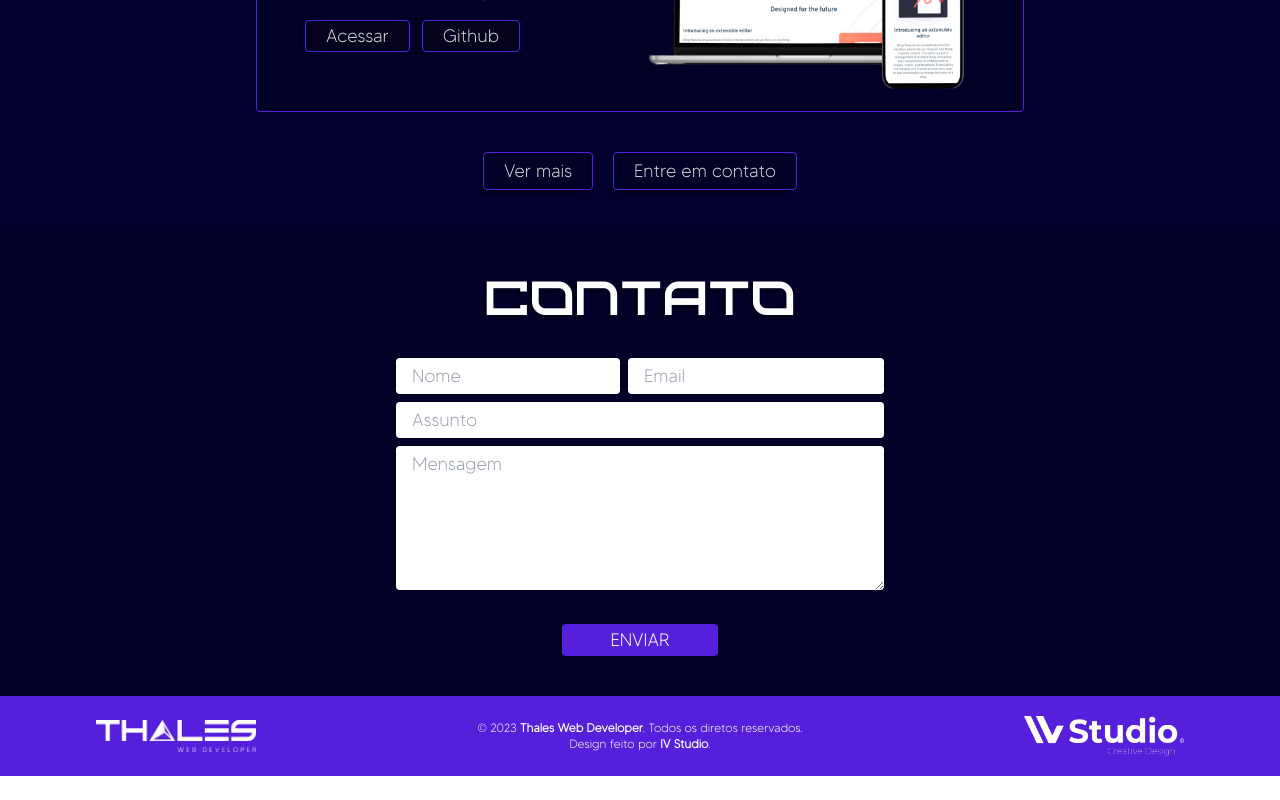
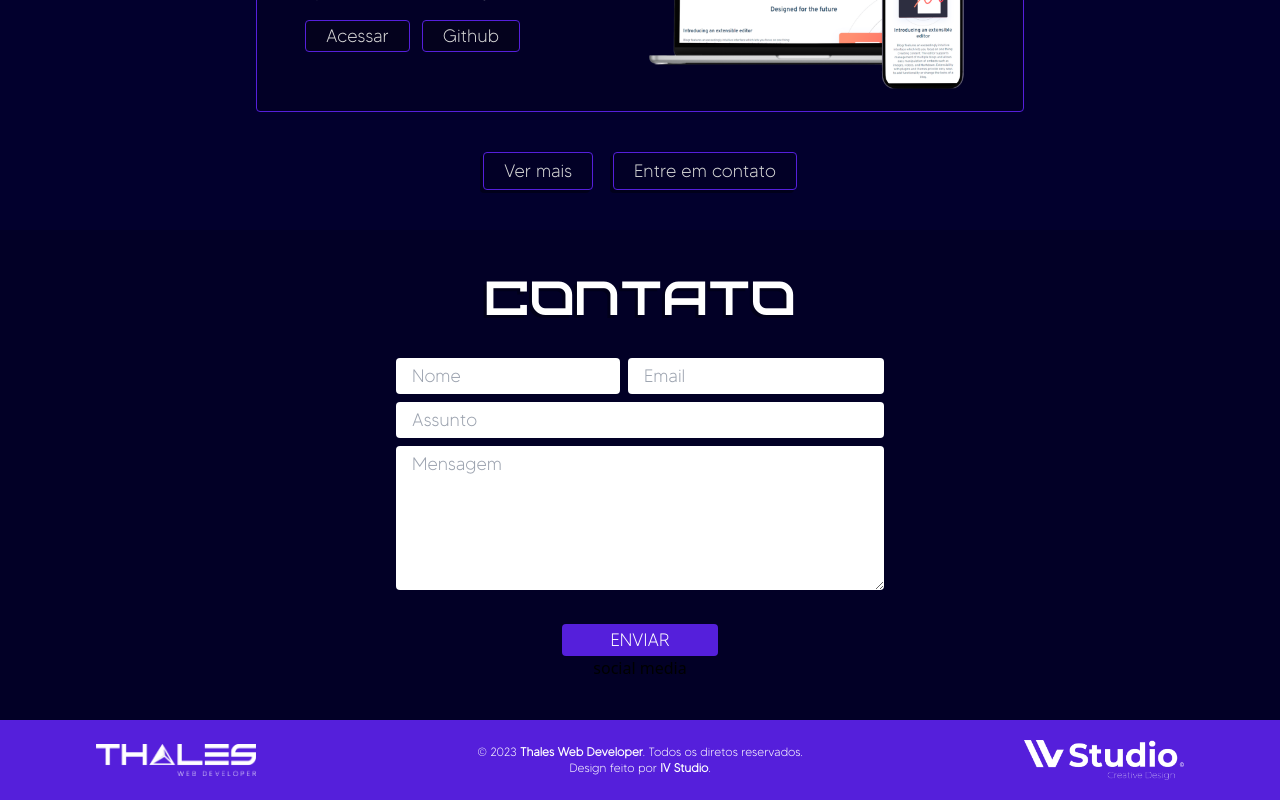
Before and after one commit to thalesmariiano/thalesdeveloper.com.br, a Vue app: page / in a window 1280 px wide. Shown: the part 3282-4082 px from the top of the page. Before the commit the page ends 4058 px from the top, so only its background shows below. Built offline with nearby package versions, Linux system fonts and the light colour scheme.

Commit message:
SocialMedia component created

```diff
--- a/src/components/ContatoSection.vue
+++ b/src/components/ContatoSection.vue
@@ -3,10 +3,12 @@
 		<div class="w-full text-center bg-myPurple-800 py-10 space-y-10r">
 			<h1 class="font-kusanagi text-white text-shadow text-4xl sm:text-5xl">Contato</h1>
 			<ContatoForm />
+			<SocialMedia />
 		</div>
 	</section>
 </template>
 
 <script setup>
+ 	import SocialMedia from './SocialMedia.vue'
 	import ContatoForm from './ContatoForm.vue'
 </script>
--- /dev/null
+++ b/src/components/SocialMedia.vue
@@ -0,0 +1,3 @@
+<template>
+	social media
+</template>
```
